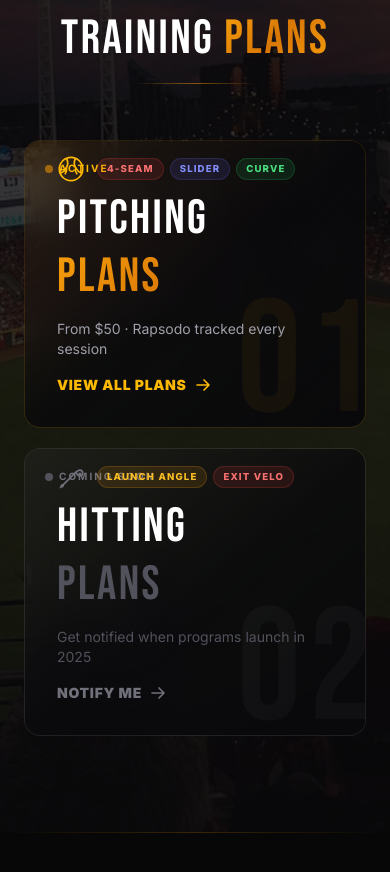
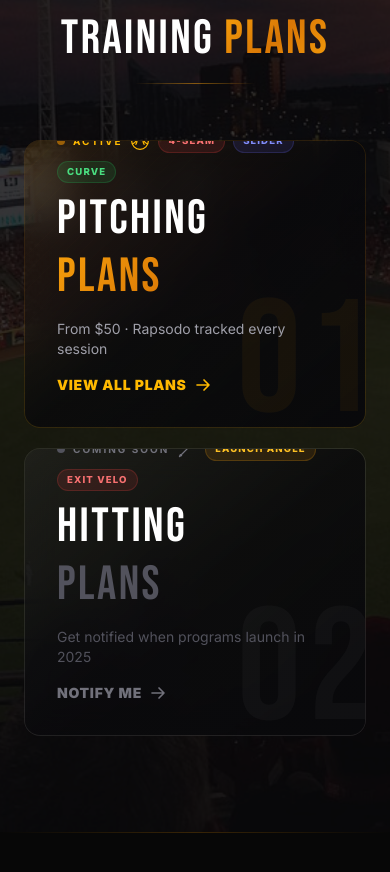
Before and after one commit to patrick3395/diamond9-athletics, a Next.js app: page /diamond9-athletics/ in a window 390 px wide. Shown: the part 1282-2154 px from the top of the page. Built offline with nearby package versions, Linux system fonts and the light colour scheme.

Commit message:
fix: merge status badge into icon row — prevents mobile overlap

```diff
--- a/src/app/page.tsx
+++ b/src/app/page.tsx
@@ -157,19 +157,14 @@ export default function Home() {
               <div className="relative h-72 sm:h-96 rounded-2xl overflow-hidden card-modern-amber stripe-card">
                 <div className="absolute inset-0 bg-gradient-to-br from-amber-500/12 via-zinc-950/80 to-zinc-950" />
                 <div className="absolute -right-4 -bottom-4 font-display text-[160px] text-amber-500/5 leading-none select-none">01</div>
-                {/* Live indicator */}
-                <div className="absolute top-5 left-5 flex items-center gap-1.5">
-                  <span className="w-2 h-2 rounded-full bg-amber-500 animate-pulse" />
-                  <span className="text-[10px] text-amber-400 font-bold tracking-[0.2em]">ACTIVE</span>
-                </div>
                 <div className="relative z-10 h-full flex flex-col justify-end p-8">
-                  <div className="flex items-center gap-3 mb-3">
-                    <IconBaseball className="w-7 h-7 text-amber-400" />
-                    <div className="flex gap-1.5 flex-wrap">
-                      <span className="pitch-tag pitch-tag-fb">4-Seam</span>
-                      <span className="pitch-tag pitch-tag-sl">Slider</span>
-                      <span className="pitch-tag pitch-tag-cb">Curve</span>
-                    </div>
+                  <div className="flex items-center gap-2 mb-3 flex-wrap">
+                    <span className="w-2 h-2 rounded-full bg-amber-500 animate-pulse shrink-0" />
+                    <span className="text-[10px] text-amber-400 font-bold tracking-[0.2em] shrink-0">ACTIVE</span>
+                    <IconBaseball className="w-5 h-5 text-amber-400 shrink-0" />
+                    <span className="pitch-tag pitch-tag-fb">4-Seam</span>
+                    <span className="pitch-tag pitch-tag-sl">Slider</span>
+                    <span className="pitch-tag pitch-tag-cb">Curve</span>
                   </div>
                   <h3 className="font-display text-5xl sm:text-6xl text-white mb-1">PITCHING</h3>
                   <h3 className="font-display text-5xl sm:text-6xl gradient-text leading-tight mb-3">PLANS</h3>
@@ -188,18 +183,13 @@ export default function Home() {
               <div className="relative h-72 sm:h-96 rounded-2xl overflow-hidden card-modern">
                 <div className="absolute inset-0 bg-gradient-to-br from-zinc-800/30 via-zinc-950/80 to-zinc-950" />
                 <div className="absolute -right-4 -bottom-4 font-display text-[160px] text-white/[0.03] leading-none select-none">02</div>
-                {/* Coming soon badge */}
-                <div className="absolute top-5 left-5 flex items-center gap-1.5">
-                  <span className="w-2 h-2 rounded-full bg-zinc-600" />
-                  <span className="text-[10px] text-zinc-500 font-bold tracking-[0.2em]">COMING SOON</span>
-                </div>
                 <div className="relative z-10 h-full flex flex-col justify-end p-8">
-                  <div className="flex items-center gap-3 mb-3">
-                    <IconBat className="w-7 h-7 text-zinc-500" />
-                    <div className="flex gap-1.5 flex-wrap">
-                      <span className="pitch-tag pitch-tag-ch">Launch Angle</span>
-                      <span className="pitch-tag pitch-tag-fb">Exit Velo</span>
-                    </div>
+                  <div className="flex items-center gap-2 mb-3 flex-wrap">
+                    <span className="w-2 h-2 rounded-full bg-zinc-600 shrink-0" />
+                    <span className="text-[10px] text-zinc-500 font-bold tracking-[0.2em] shrink-0">COMING SOON</span>
+                    <IconBat className="w-5 h-5 text-zinc-500 shrink-0" />
+                    <span className="pitch-tag pitch-tag-ch">Launch Angle</span>
+                    <span className="pitch-tag pitch-tag-fb">Exit Velo</span>
                   </div>
                   <h3 className="font-display text-5xl sm:text-6xl text-white mb-1">HITTING</h3>
                   <h3 className="font-display text-5xl sm:text-6xl text-zinc-600 leading-tight mb-3">PLANS</h3>
```
